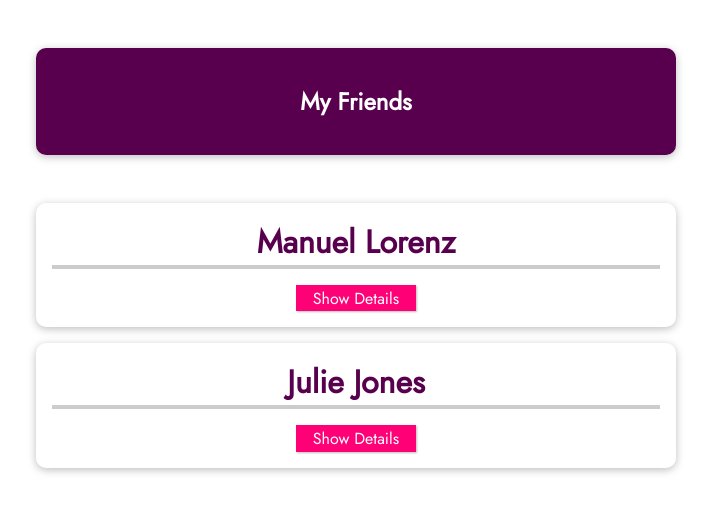
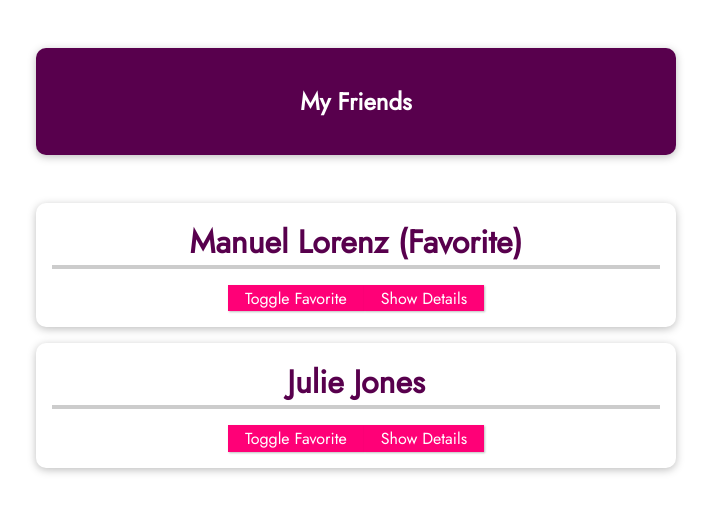
Before and after one commit to devin-L-knight/vue-first-app, a Vue app: page / in a window 1280 px wide. Shown: the top 512 px of the page, without its empty margins (284-995 px from the left). Built offline with nearby package versions, Linux system fonts and the light colour scheme.

Commit message:
updating the received data, creating a new toggle btn & method, and using a temp value to store the passed prop (isFavorite) so it can be altered within FriendContact without receiving a unidrection data flow error.

```diff
--- a/src/components/FriendContact.vue
+++ b/src/components/FriendContact.vue
@@ -1,6 +1,7 @@
 <template>
     <li>
-        <h2>{{ name }}</h2>
+        <h2>{{ name }} {{ friendIsFavorite === '1' ? '(Favorite)' : '' }}</h2>
+        <button @click="toggleFavorite">Toggle Favorite</button>
         <button @click="toggleDetails">{{ detailsAreVisible ? 'Hide Details' : 'Show Details' }}</button>
         <ul v-if="detailsAreVisible">
             <li><strong>Phone:</strong> {{ phoneNumber }}</li>
@@ -13,9 +14,11 @@
     export default {
         // our component can accept the props that have been passed in (accepted as an array)
         props: [
+            'id',
             'name',
             'phoneNumber',
-            'emailAddress'
+            'emailAddress',
+            'isFavorite'
         ],
         data() {
             return {
@@ -26,11 +29,20 @@
                     // phone: '310-555-5555',
                     // email: 'manuel@localhost.com'
                 },
+                // set a new data value to be equal to the passed prop value
+                friendIsFavorite: this.isFavorite
             }
         },
         methods: {
             toggleDetails() {
                 this.detailsAreVisible = !this.detailsAreVisible;
+            },
+            toggleFavorite() {
+                if (this.friendIsFavorite === '1') {
+                    this.friendIsFavorite = '0';
+                } else {
+                    this.friendIsFavorite = '1';
+                }
             }
         }
     }
```
